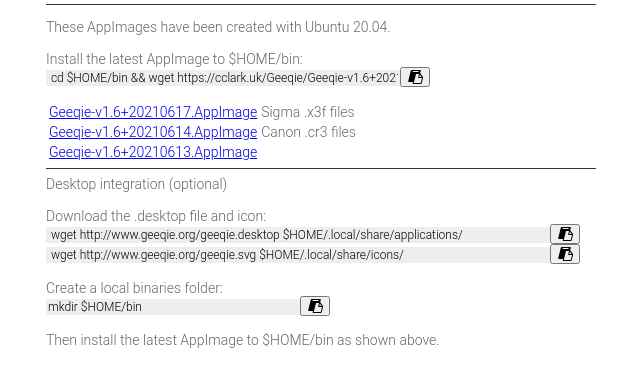
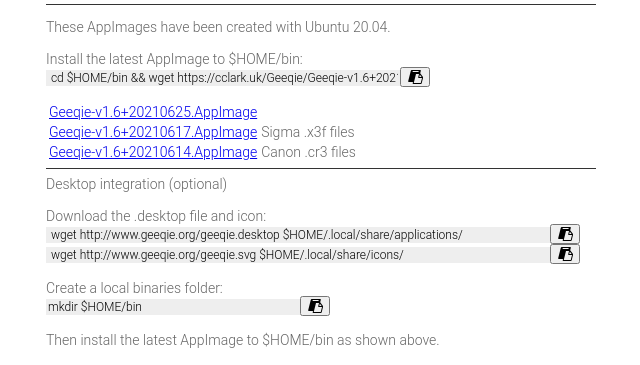
Before and after one commit to geeqie/geeqie.github.io, a plain HTML site: page AppImage/index.html in a window 1280 px wide. Shown: the part 435-800 px from the top of the page, without its empty margins (319-959 px from the left). Drawn offline with Linux system fonts and the light colour scheme.

Commit message:
New AppImage
Geeqie-v1.6+20210625.AppImage

```diff
--- a/AppImage/index.html
+++ b/AppImage/index.html
@@ -116,10 +116,17 @@
             <br>
             Install the latest AppImage to $HOME/bin:<br>
             <input type="text" class="c3" value=
-            " cd $HOME/bin &amp;&amp; wget https://cclark.uk/Geeqie/Geeqie-v1.6+20210617.AppImage &amp;&amp; chmod +x Geeqie-v1.6+20210617.AppImage &amp;&amp; ln -sf Geeqie-v1.6+20210617.AppImage geeqie &amp;&amp; cd -"
+            " cd $HOME/bin &amp;&amp; wget https://cclark.uk/Geeqie/Geeqie-v1.6+20210625.AppImage &amp;&amp; chmod +x Geeqie-v1.6+20210625.AppImage &amp;&amp; ln -sf Geeqie-v1.6+20210625.AppImage geeqie &amp;&amp; cd -"
             id="myInput1"><button class="fa fa-clipboard c1" onclick="myFunction1()"></button><br></p>
             <div class="table">
                 <table>
+                    <tr>
+                        <td>
+                            <a href=
+                            "https://cclark.uk/Geeqie/Geeqie-v1.6+20210625.AppImage">Geeqie-v1.6+20210625.AppImage</a>
+                        </td>
+                        <td></td>
+                    </tr>
                     <tr>
                         <td>
                             <a href=
```
